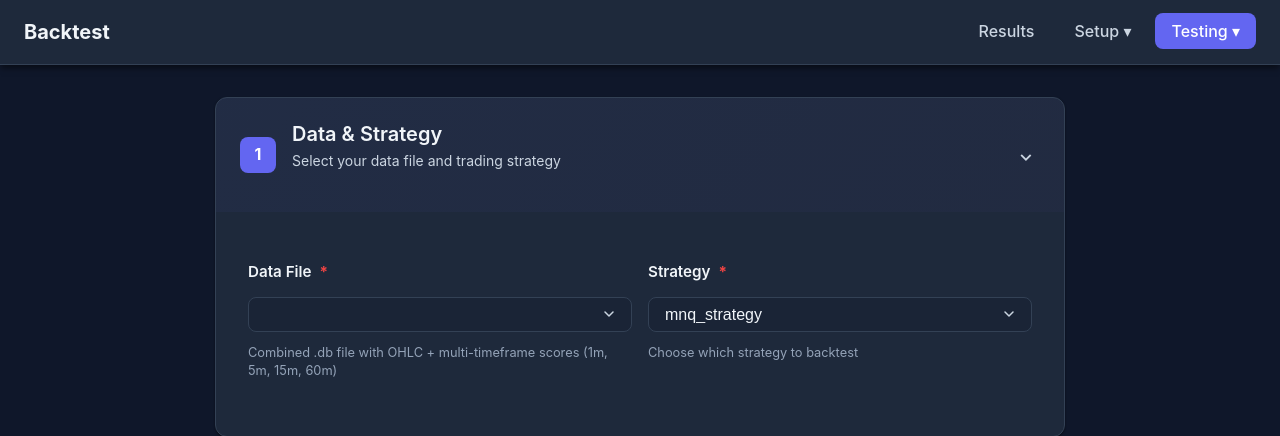
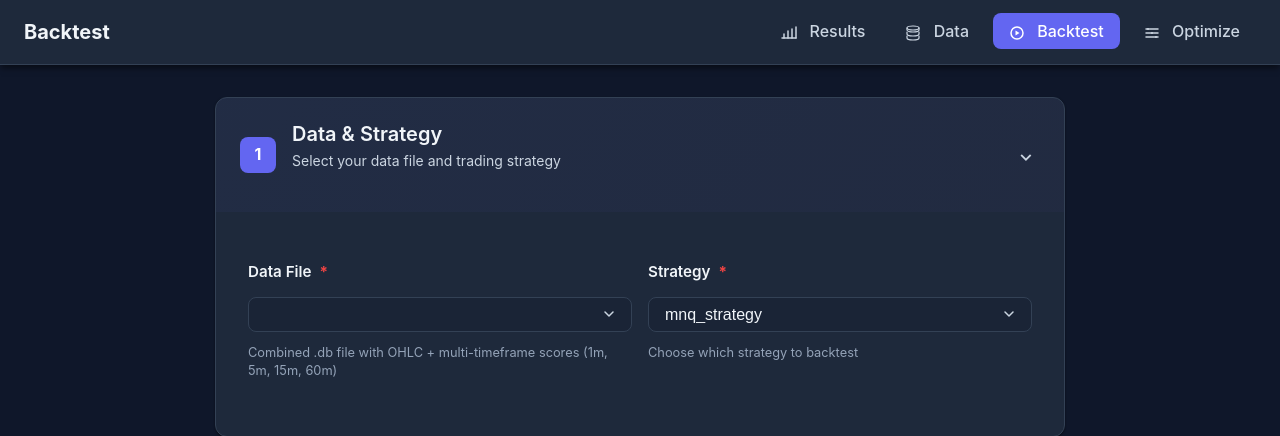
Before and after one commit to meytartech/Optimizator, a Flask app: page /backtest in a window 1280 px wide. Shown: the top 436 px of the page. Run offline with Flask 3, Linux system fonts and the light colour scheme; lists and menus that the app fills with data are empty.

Commit message:
Enhance navigation bar with icons for improved user experience

```diff
--- a/app/templates/base.html
+++ b/app/templates/base.html
@@ -22,20 +22,58 @@
                 </a>
             </div>
             <ul class="navbar-nav">
-                <li><a href="{{ url_for('results.results_page') }}" class="nav-link {% if request.endpoint == 'results.results_page' %}active{% endif %}">Results</a></li>
-                <li class="nav-dropdown">
-                    <a href="#" class="nav-link {% if request.endpoint in ['data.data_management', 'strategies.strategy_management'] %}active{% endif %}">Setup ▾</a>
-                    <div class="dropdown-menu">
-                        <a href="{{ url_for('data.data_management') }}" class="dropdown-item">Data</a>
-                        <a href="{{ url_for('strategies.strategy_management') }}" class="dropdown-item">Strategies</a>
-                    </div>
+                <li>
+                    <a href="{{ url_for('results.results_page') }}" class="nav-link {% if request.endpoint == 'results.results_page' %}active{% endif %}">
+                        <span class="nav-icon" aria-hidden="true" style="display:inline-flex;vertical-align:middle;margin-right:.5rem;">
+                            <svg width="16" height="16" viewBox="0 0 16 16" fill="none" stroke="currentColor" stroke-width="1.5" stroke-linecap="round" stroke-linejoin="round" xmlns="http://www.w3.org/2000/svg">
+                                <path d="M1 13h14" />
+                                <path d="M3 9v4" />
+                                <path d="M7 6v7" />
+                                <path d="M11 4v9" />
+                                <path d="M15 2v11" />
+                            </svg>
+                        </span>
+                        Results
+                    </a>
                 </li>
-                <li class="nav-dropdown">
-                    <a href="#" class="nav-link {% if request.endpoint in ['backtest.backtest_page', 'optimize.optimize_page'] %}active{% endif %}">Testing ▾</a>
-                    <div class="dropdown-menu">
-                        <a href="{{ url_for('backtest.backtest_page') }}" class="dropdown-item">Backtest</a>
-                        <a href="{{ url_for('optimize.optimize_page') }}" class="dropdown-item">Optimize</a>
-                    </div>
+                <li>
+                    <a href="{{ url_for('data.data_management') }}" class="nav-link {% if request.endpoint == 'data.data_management' %}active{% endif %}">
+                        <span class="nav-icon" aria-hidden="true" style="display:inline-flex;vertical-align:middle;margin-right:.5rem;">
+                            <svg width="16" height="16" viewBox="0 0 16 16" fill="none" stroke="currentColor" stroke-width="1.2" stroke-linecap="round" stroke-linejoin="round" xmlns="http://www.w3.org/2000/svg">
+                                <ellipse cx="8" cy="3" rx="6" ry="2"></ellipse>
+                                <path d="M2 3v2c0 1.1 2.7 2 6 2s6-0.9 6-2V3"></path>
+                                <path d="M2 7v2c0 1.1 2.7 2 6 2s6-0.9 6-2V7"></path>
+                                <path d="M2 11v2c0 1.1 2.7 2 6 2s6-0.9 6-2v-2"></path>
+                            </svg>
+                        </span>
+                        Data
+                    </a>
+                </li>
+                <li>
+                    <a href="{{ url_for('backtest.backtest_page') }}" class="nav-link {% if request.endpoint == 'backtest.backtest_page' %}active{% endif %}">
+                        <span class="nav-icon" aria-hidden="true" style="display:inline-flex;vertical-align:middle;margin-right:.5rem;">
+                            <svg width="16" height="16" viewBox="0 0 16 16" fill="none" stroke="currentColor" stroke-width="1.5" stroke-linecap="round" stroke-linejoin="round" xmlns="http://www.w3.org/2000/svg">
+                                <circle cx="8" cy="8" r="6"></circle>
+                                <path d="M6.5 5.5v5l4-2.5-4-2.5z" fill="currentColor" stroke="none"></path>
+                            </svg>
+                        </span>
+                        Backtest
+                    </a>
+                </li>
+                <li>
+                    <a href="{{ url_for('optimize.optimize_page') }}" class="nav-link {% if request.endpoint == 'optimize.optimize_page' %}active{% endif %}">
+                        <span class="nav-icon" aria-hidden="true" style="display:inline-flex;vertical-align:middle;margin-right:.5rem;">
+                            <svg width="16" height="16" viewBox="0 0 16 16" fill="none" stroke="currentColor" stroke-width="1.5" stroke-linecap="round" stroke-linejoin="round" xmlns="http://www.w3.org/2000/svg">
+                                <path d="M2 4h12" />
+                                <circle cx="4" cy="4" r="1" fill="currentColor" stroke="none"></circle>
+                                <path d="M2 8h12" />
+                                <circle cx="8" cy="8" r="1" fill="currentColor" stroke="none"></circle>
+                                <path d="M2 12h12" />
+                                <circle cx="12" cy="12" r="1" fill="currentColor" stroke="none"></circle>
+                            </svg>
+                        </span>
+                        Optimize
+                    </a>
                 </li>
             </ul>
         </div>
```
